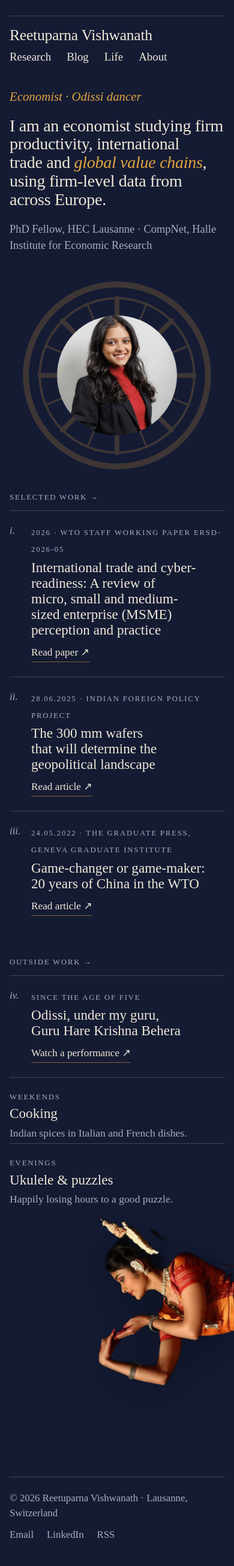
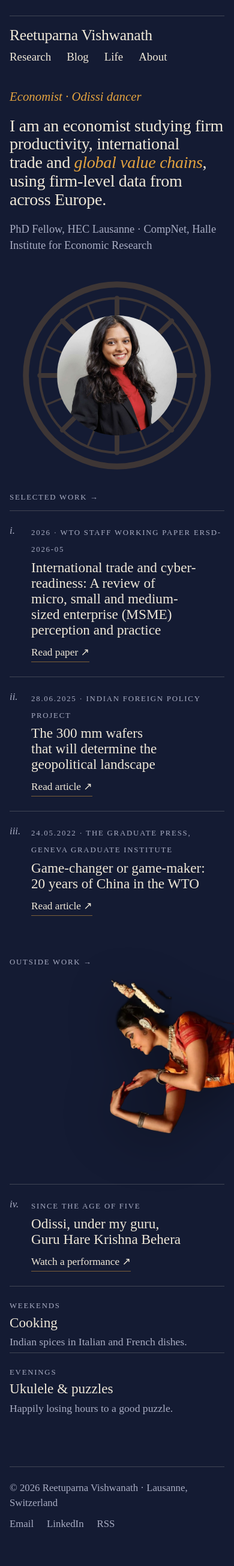
Before and after one commit to reetuparnav/Reetuparnav.github.io, a Jekyll site: the page built from index.html, in a window 390 px wide. Shown: the whole page at 60% size. Built offline with Jekyll 4.4.1, drawn with Linux system fonts in a browser that asks for light colours; some web fonts are replaced.

Commit message:
Show the Odissi cut-out at the start of Outside work on phones (draft)
Co-Authored-By: Claude Opus 5.5 <noreply@anthropic.com>
Claude-Session: https://claude.ai/code/session_01Xsa2R2ve3LfZ8MkfZayTEc

```diff
--- a/assets/css/style.css
+++ b/assets/css/style.css
@@ -146,9 +146,8 @@ a.kicker:hover{color:var(--a)}
   .portrait{max-width:240px}
   .entry{grid-template-columns:36px minmax(0,1fr)}
   .pubs > li{padding-left:36px}
-  .bleed{display:flex;flex-direction:column;min-height:0}
-  .bleed .dancer{position:relative;order:2;right:auto;top:auto;height:auto;width:80%;margin:10px 0 0 auto}
-  .bleed .wrap{order:1;width:100%}
+  .bleed{min-height:0}
+  .bleed .dancer{position:relative;right:auto;top:auto;height:auto;width:80%;justify-self:end;margin:4px calc(-1 * max(16px, env(safe-area-inset-right, 0px))) 6px 0}
   .bleed .sec > div{max-width:none}
 }
 @media (prefers-reduced-motion:no-preference){a{transition:color .15s}}
--- a/index.html
+++ b/index.html
@@ -39,10 +39,10 @@ layout: default
   </div>
 
   <div class="bleed">
-    <img class="dancer" src="{{ '/assets/img/odissi-cutout.webp' | relative_url }}" alt="Reetuparna performing Odissi">
     <div class="wrap">
       <section class="sec" aria-labelledby="out">
         <a class="kicker" id="out" href="{{ '/life/' | relative_url }}">Outside work</a>
+        <img class="dancer" src="{{ '/assets/img/odissi-cutout.webp' | relative_url }}" alt="Reetuparna performing Odissi">
         <div>
           <ol class="entries">
             <li class="entry"><div>
```
